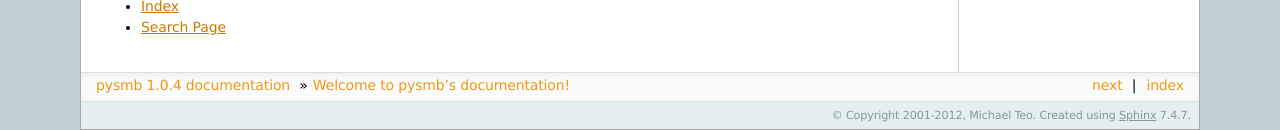
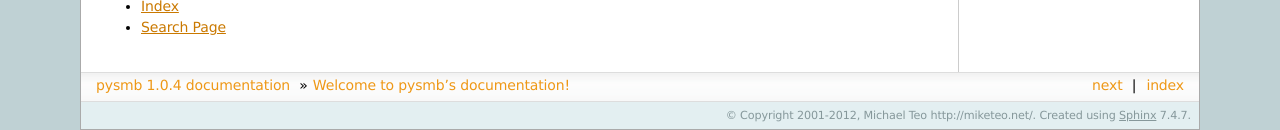
Before and after one commit to miketeo/pysmb, a Sphinx documentation site: the page built from sphinx/source/index.rst, in a window 1280 px wide. Shown: the part 1787-1917 px from the top of the page. Built offline with Sphinx 7.4.7, drawn with Linux system fonts in a browser that asks for light colours; part of the change alters nothing that is shown.

Commit message:
Update copyright in docs

```diff
--- a/sphinx/source/conf.py
+++ b/sphinx/source/conf.py
@@ -42,7 +42,7 @@ master_doc = 'index'
 
 # General information about the project.
 project = u'pysmb'
-copyright = u'2001-2012, Michael Teo'
+copyright = u'2001-2012, Michael Teo http://miketeo.net/'
 
 # The version info for the project you're documenting, acts as replacement for
 # |version| and |release|, also used in various other places throughout the
```
Also changed, not shown: 1 other file.
